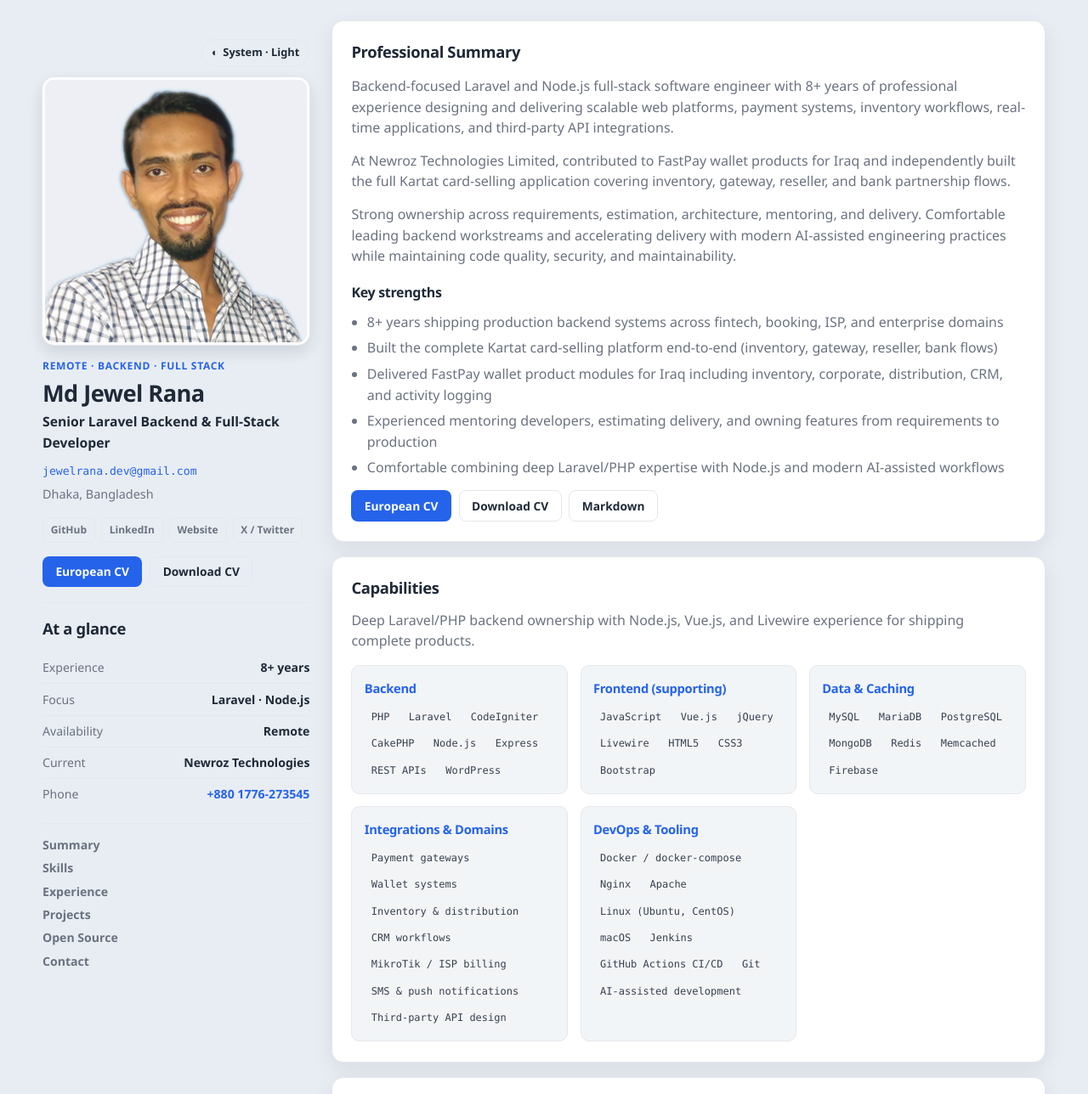
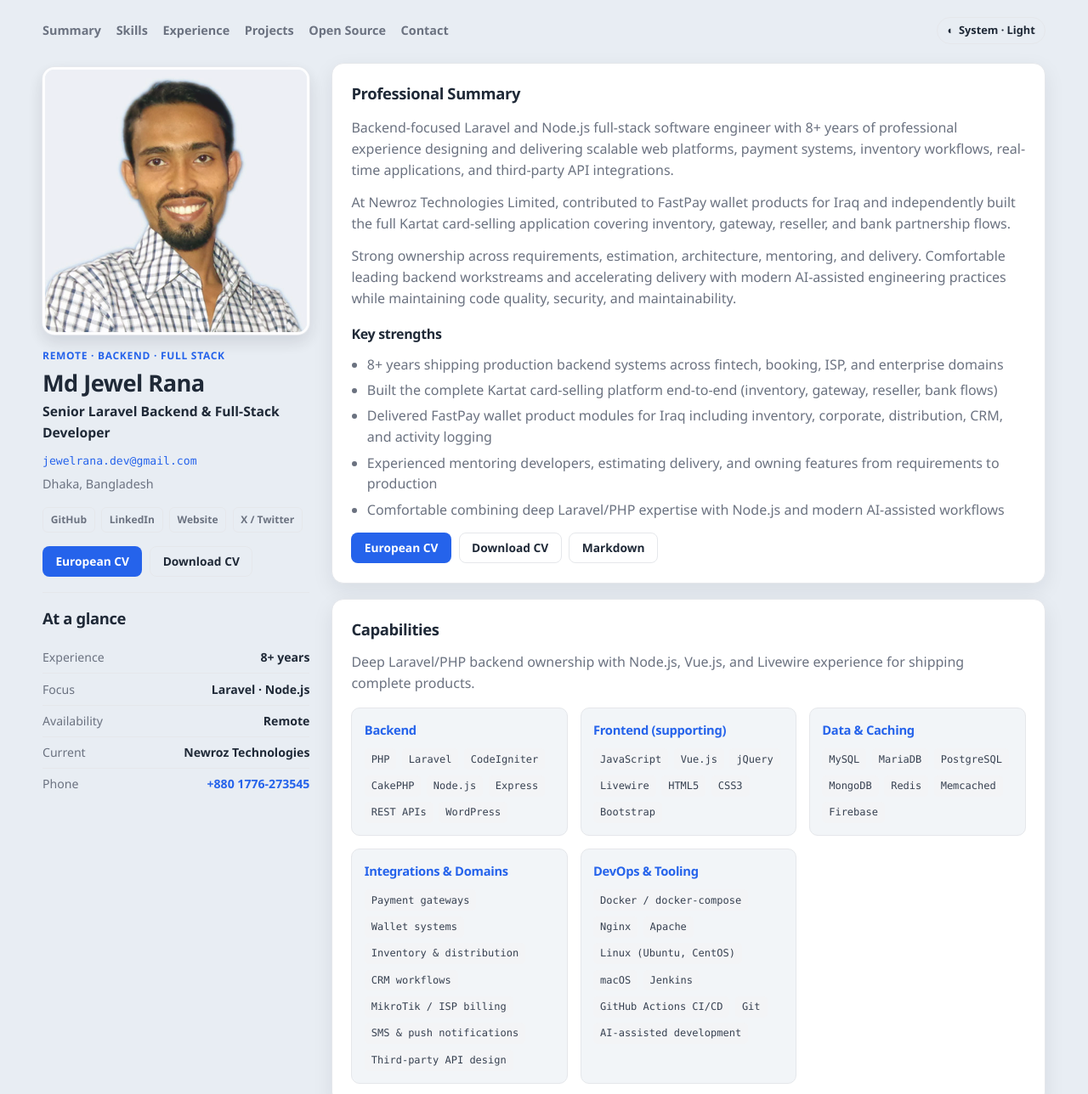
Before and after one commit to jewel-rana/jewel-rana.github.io, a website: page index.html in a window 1280 px wide. Shown: the top 1288 px of the page at 85% size. Drawn offline with Linux system fonts and the light colour scheme.

Commit message:
Moved navigation to top

```diff
--- a/assets/css/styles.css
+++ b/assets/css/styles.css
@@ -112,7 +112,44 @@ ul {
 .page-shell {
   width: min(1180px, calc(100% - 2rem));
   margin: 0 auto;
-  padding: 1.5rem 0 2.5rem;
+  padding: 1rem 0 2.5rem;
+  display: flex;
+  flex-direction: column;
+  gap: 1.1rem;
+}
+
+.top-bar {
+  display: flex;
+  align-items: center;
+  justify-content: space-between;
+  gap: 1rem;
+  min-height: 2.5rem;
+  padding: 0.15rem 0;
+  background: transparent;
+  border: 0;
+  box-shadow: none;
+}
+
+.top-nav {
+  display: flex;
+  flex-wrap: wrap;
+  align-items: center;
+  gap: 0.35rem 1.1rem;
+}
+
+.top-nav a {
+  color: var(--muted);
+  font-size: 0.9rem;
+  font-weight: 600;
+  text-decoration: none;
+}
+
+.top-nav a:hover,
+.top-nav a:focus-visible {
+  color: var(--accent);
+}
+
+.layout-body {
   display: grid;
   grid-template-columns: var(--sidebar-width) minmax(0, 1fr);
   gap: 1.25rem;
@@ -133,7 +170,7 @@ ul {
 }
 
 .sidebar-card {
-  padding: 1.35rem 0.35rem 1.5rem 0;
+  padding: 0.35rem 0.35rem 1.5rem 0;
   background: transparent;
   border: 0;
   border-radius: 0;
@@ -147,10 +184,6 @@ ul {
   gap: 0.85rem;
   margin-bottom: 1rem;
   text-align: center;
-}
-
-.sidebar-top .theme-toggle {
-  align-self: flex-end;
 }
 
 .profile-photo {
@@ -299,7 +332,7 @@ ul {
 .glance {
   padding-top: 1rem;
   border-top: 1px solid var(--line);
-  margin-bottom: 1rem;
+  margin-bottom: 0;
 }
 
 .glance h2,
@@ -334,24 +367,6 @@ ul {
   color: var(--ink);
   font-weight: 600;
   text-align: right;
-}
-
-.sidebar-nav {
-  display: grid;
-  gap: 0.35rem;
-  padding-top: 0.85rem;
-  border-top: 1px solid var(--line);
-}
-
-.sidebar-nav a {
-  color: var(--muted);
-  font-size: 0.88rem;
-  font-weight: 600;
-  text-decoration: none;
-}
-
-.sidebar-nav a:hover {
-  color: var(--accent);
 }
 
 .content {
@@ -529,7 +544,7 @@ ul {
 }
 
 @media (max-width: 960px) {
-  .page-shell {
+  .layout-body {
     grid-template-columns: 1fr;
   }
 
@@ -542,6 +557,20 @@ ul {
   .page-shell {
     width: min(100% - 1.25rem, 1180px);
     padding-top: 1rem;
+  }
+
+  .top-bar {
+    flex-direction: column;
+    align-items: stretch;
+    gap: 0.65rem;
+  }
+
+  .top-nav {
+    gap: 0.45rem 0.85rem;
+  }
+
+  .theme-toggle {
+    align-self: flex-end;
   }
 
   .theme-label {
@@ -564,13 +593,14 @@ ul {
   }
 
   .theme-toggle,
-  .sidebar-nav,
+  .top-nav,
   .sidebar-actions,
   .actions {
     display: none;
   }
 
-  .page-shell {
+  .page-shell,
+  .layout-body {
     display: block;
     width: 100%;
   }
--- a/index.html
+++ b/index.html
@@ -35,13 +35,25 @@
 </head>
 <body>
   <div class="page-shell">
+    <header class="top-bar">
+      <nav class="top-nav" aria-label="Sections">
+        <a href="#about">Summary</a>
+        <a href="#skills">Skills</a>
+        <a href="#experience">Experience</a>
+        <a href="#projects">Projects</a>
+        <a href="#open-source">Open Source</a>
+        <a href="#contact">Contact</a>
+      </nav>
+      <button class="theme-toggle" type="button" data-theme-toggle aria-label="Theme: system" title="Theme: system">
+        <span aria-hidden="true" data-theme-icon>◐</span>
+        <span class="theme-label" data-theme-label>System</span>
+      </button>
+    </header>
+
+    <div class="layout-body">
     <aside class="sidebar" data-reveal>
       <div class="sidebar-card">
         <div class="sidebar-top">
-          <button class="theme-toggle" type="button" data-theme-toggle aria-label="Theme: system" title="Theme: system">
-            <span aria-hidden="true" data-theme-icon>◐</span>
-            <span class="theme-label" data-theme-label>System</span>
-          </button>
           <img
             class="profile-photo"
             src="assets/images/profile.jpg"
@@ -80,15 +92,6 @@
             <li><strong>Phone</strong><span><a href="tel:+8801776-273545">+880 1776-273545</a></span></li>
           </ul>
         </div>
-
-        <nav class="sidebar-nav" aria-label="Sections">
-          <a href="#about">Summary</a>
-          <a href="#skills">Skills</a>
-          <a href="#experience">Experience</a>
-          <a href="#projects">Projects</a>
-          <a href="#open-source">Open Source</a>
-          <a href="#contact">Contact</a>
-        </nav>
       </div>
     </aside>
 
@@ -425,6 +428,7 @@
         <div>Last Update 2026-07-18</div>
       </footer>
     </main>
+    </div>
   </div>
 
   <script src="assets/js/main.js" defer></script>
```
Also changed, not shown: scripts/build-site.js (+17 -13 lines), tests/resume.test.js (+3 -0 lines), dist/assets/css/styles.css, dist/index.html.
